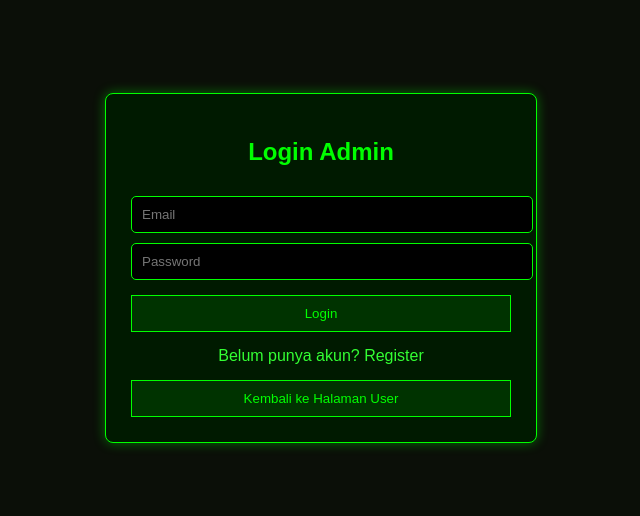
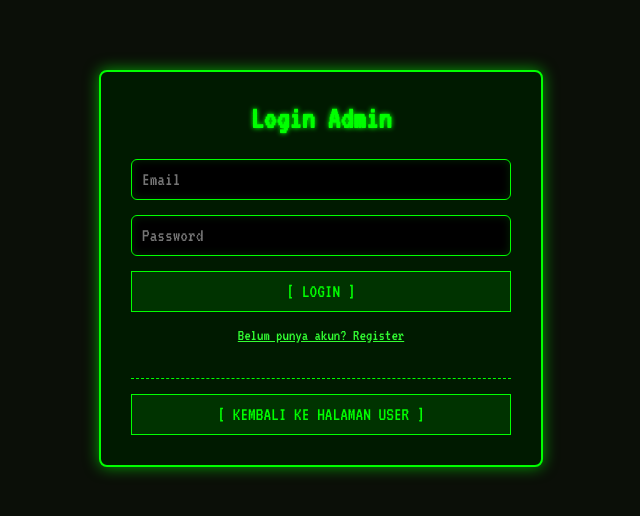
Before and after one commit to abimanyusatriaa/160_APIKeyGenerator, a website: page public/admin.html in a window 1280 px wide. Shown: the part 132-648 px from the top of the page, without its empty margins (319-959 px from the left). Drawn offline with Linux system fonts and the light colour scheme.

Commit message:
merapikan css

```diff
--- a/public/admin.html
+++ b/public/admin.html
@@ -5,8 +5,11 @@
   <meta name="viewport" content="width=device-width, initial-scale=1.0">
   <title>Admin Panel Login</title>
   <style>
+    /* Menggunakan font retro 'VT323' */
+    @import url('https://fonts.googleapis.com/css2?family=VT323&display=swap');
+
     body {
-      font-family: Arial, sans-serif;
+      font-family: 'VT323', monospace; /* Terapkan font retro */
       background: #0b0f08;
       color: #00ff00;
       display: flex;
@@ -18,77 +21,110 @@
 
     .container {
       background: #001a00;
-      padding: 25px;
+      padding: 30px;
       width: 380px;
-      border: 1px solid #00ff00;
+      border: 2px solid #00ff00; /* Border lebih tebal */
       border-radius: 8px;
-      box-shadow: 0 0 12px rgba(0,255,0,0.4);
+      box-shadow: 0 0 15px rgba(0, 255, 0, 0.6); /* Efek glow neon */
+      display: flex;
+      flex-direction: column;
+      gap: 10px; /* Jarak antar elemen */
     }
 
     h2 {
       text-align: center;
-      margin-bottom: 20px;
+      margin-top: 0;
+      margin-bottom: 25px;
+      font-size: 2em;
+      text-shadow: 0 0 5px #00ff00;
     }
 
+    /* PERBAIKAN: Menjaga lebar 100% dan box-sizing: border-box;
+       agar padding tidak menambah lebar melebihi kontainer. */
+    input, button {
+      box-sizing: border-box;
+      width: 100%;
+      font-size: 1.2em; /* Gunakan ukuran font yang sama */
+      font-family: 'VT323', monospace; /* Gunakan font yang sama */
+    }
+
+    /* Styling untuk Input */
     input {
-      width: 100%;
       padding: 10px;
-      margin-top: 10px;
-      border-radius: 5px;
+      margin-bottom: 15px;
+      border-radius: 6px;
       border: 1px solid #00ff00;
       background: #000;
       color: #00ff00;
+      box-shadow: inset 0 0 8px rgba(0, 255, 0, 0.15);
     }
 
+    /* Styling untuk Button */
     button {
-      margin-top: 15px;
-      width: 100%;
       padding: 10px;
       background: #003300;
       color: #00ff00;
       border: 1px solid #00ff00;
       cursor: pointer;
-      transition: 0.2s;
+      transition: background 0.2s, transform 0.2s;
     }
 
-    button:hover { background: #005500; }
+    button:hover {
+      background: #005500;
+      transform: scale(1.01);
+      box-shadow: 0 0 8px rgba(0, 255, 0, 0.6);
+    }
 
-    .switch {
+    /* Styling untuk Switch (Login/Register) */
+    .switch-link {
       text-align: center;
       margin-top: 15px;
+      margin-bottom: 5px;
       cursor: pointer;
       color: #33ff33;
+      font-size: 1em;
+      text-decoration: underline;
+      transition: color 0.2s;
     }
 
-    .hidden { display: none; }
+    .switch-link:hover {
+      color: #00ff00;
+    }
+
+    .hidden {
+      display: none;
+    }
+
+    .navigation-section {
+      margin-top: 20px;
+      padding-top: 15px;
+      border-top: 1px dashed #00ff00;
+    }
   </style>
 </head>
 <body>
 
 <div class="container">
 
-  <!-- LOGIN -->
   <div id="loginBox">
     <h2>Login Admin</h2>
     <input type="email" id="loginEmail" placeholder="Email">
     <input type="password" id="loginPassword" placeholder="Password">
-    <button onclick="login()">Login</button>
-
-    <div class="switch" onclick="showRegister()">Belum punya akun? Register</div>
+    <button onclick="login()">[ LOGIN ]</button>
+    <div class="switch-link" onclick="showRegister()">Belum punya akun? Register</div>
   </div>
 
-  <!-- REGISTER -->
   <div id="registerBox" class="hidden">
     <h2>Register Admin</h2>
     <input type="email" id="regEmail" placeholder="Email">
     <input type="password" id="regPassword" placeholder="Password">
-    <button onclick="register()">Register</button>
-
-    <div class="switch" onclick="showLogin()">Sudah punya akun? Login</div>
+    <button onclick="register()">[ REGISTER ]</button>
+    <div class="switch-link" onclick="showLogin()">Sudah punya akun? Login</div>
   </div>
 
-  <!-- Tambahkan di dalam .container, di paling bawah -->
-  <button onclick="goBack()">Kembali ke Halaman User</button>
+  <div class="navigation-section">
+    <button onclick="goBack()">[ KEMBALI KE HALAMAN USER ]</button>
+  </div>
 
 </div>
 
@@ -104,9 +140,15 @@
   }
 
   async function register() {
-    const email = document.getElementById("regEmail").value;
-    const password = document.getElementById("regPassword").value;
+    const email = document.getElementById("regEmail").value.trim();
+    const password = document.getElementById("regPassword").value.trim();
 
+    if (!email || !password) {
+        alert("Email dan Password harus diisi!");
+        return;
+    }
+
+    try {
         const res = await fetch("/admin/register", {
             method: "POST",
             headers: { "Content-Type": "application/json" },
@@ -117,12 +159,22 @@
         alert(data.message);
 
         if (data.success) showLogin();
+    } catch (error) {
+        console.error('ERR register:', error);
+        alert("Terjadi kesalahan jaringan saat registrasi.");
+    }
   }
 
   async function login() {
-    const email = document.getElementById("loginEmail").value;
-    const password = document.getElementById("loginPassword").value;
+    const email = document.getElementById("loginEmail").value.trim();
+    const password = document.getElementById("loginPassword").value.trim();
 
+    if (!email || !password) {
+        alert("Email dan Password harus diisi!");
+        return;
+    }
+
+    try {
         const res = await fetch("/admin/login", {
             method: "POST",
             headers: { "Content-Type": "application/json" },
@@ -133,13 +185,20 @@
         alert(data.message);
 
         if (data.success) {
-      window.location.href = "/admin/dashboard"; // nanti buat dashboard
+            window.location.href = "/admin/dashboard"; // Redirect ke dashboard
+        }
+    } catch (error) {
+        console.error('ERR login:', error);
+        alert("Terjadi kesalahan jaringan saat login.");
     }
   }
 
   function goBack() {
     window.location.href = "/index.html";
   }
+
+  // Tampilkan login secara default saat halaman dimuat
+  showLogin();
 </script>
 
 </body>
```
Lines whose indentation alone changed are shown as unchanged.
